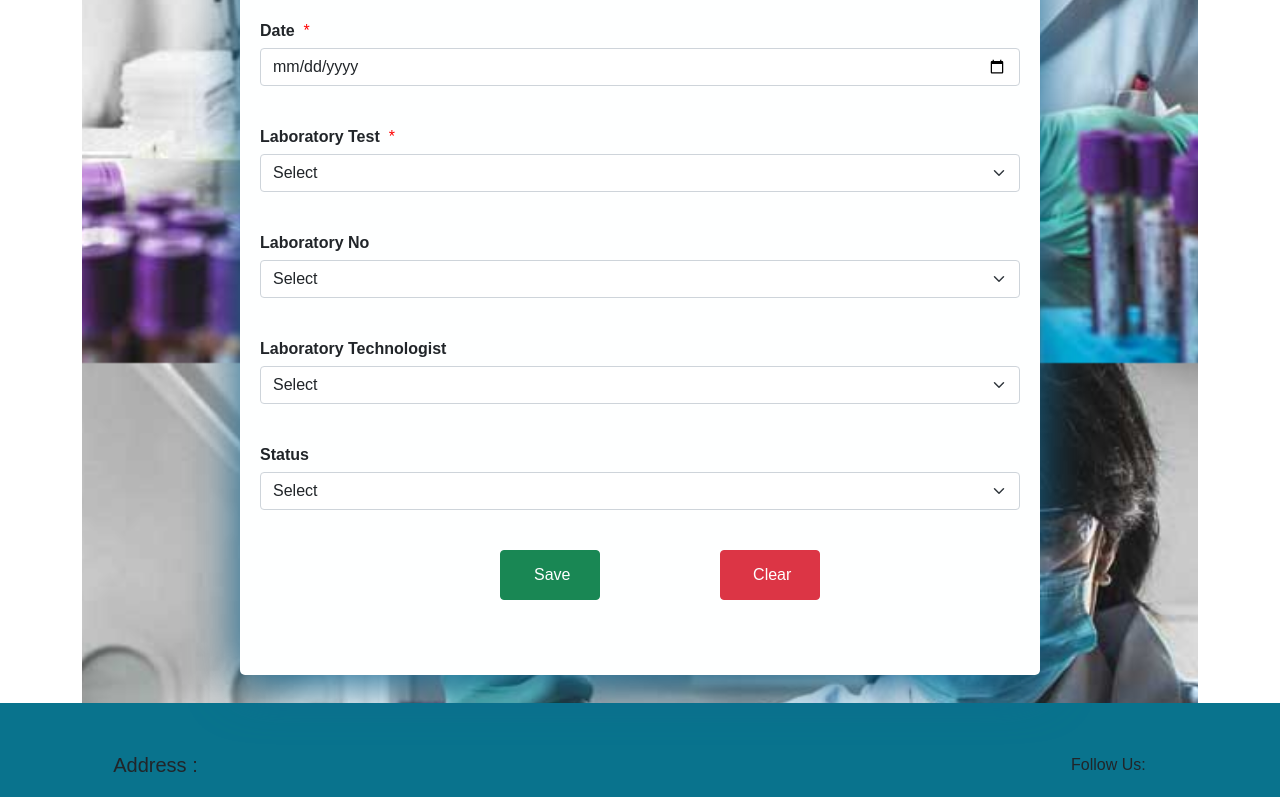
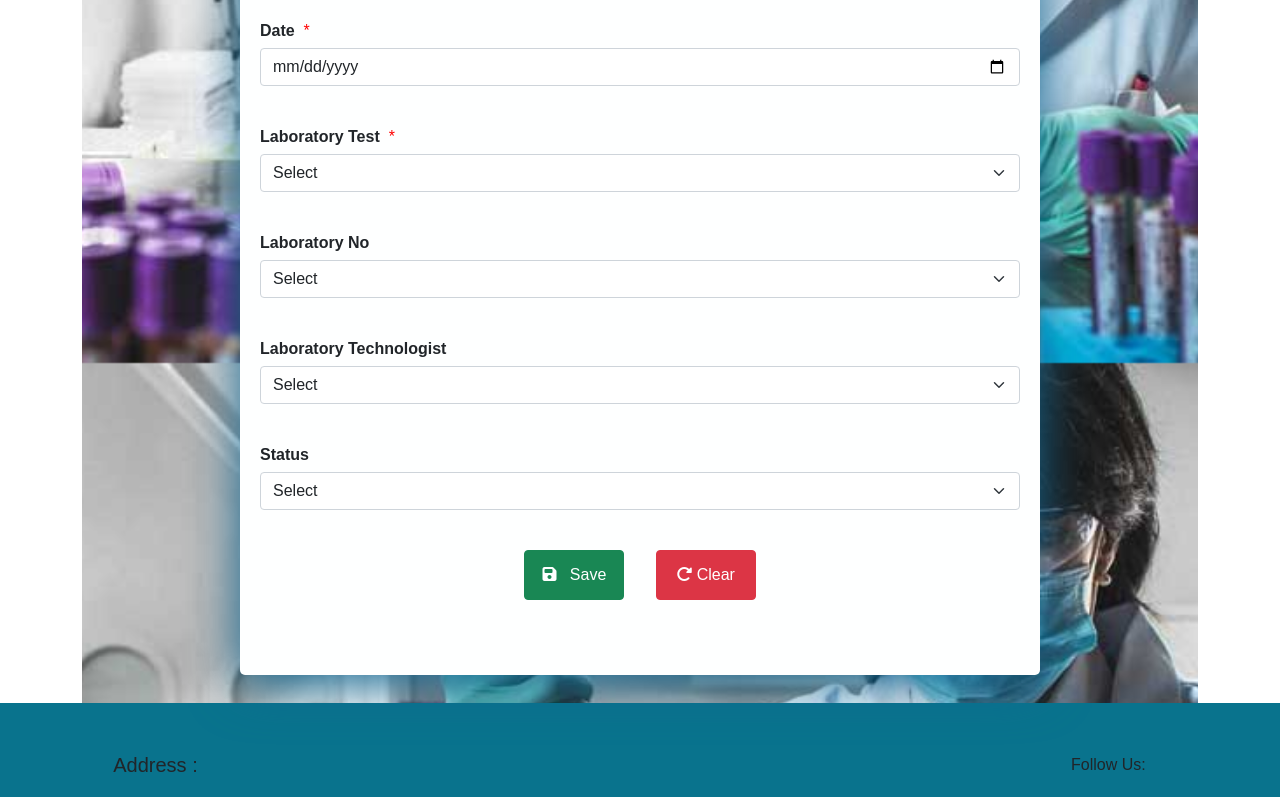
Before and after one commit to Tharindu-Samarakoon/my-app, a React (Create React App) app in the folder frontend/: page /save in a window 1280 px wide. Shown: the part 965-1762 px from the top of the page. Built offline with nearby package versions, Linux system fonts and the light colour scheme.

Commit message:
Added clear form data

```diff
--- a/frontend/src/components/AddLab_c.js
+++ b/frontend/src/components/AddLab_c.js
@@ -145,13 +145,19 @@ export default class AddLab_c extends Component {
 
     render(){
         return(
-            <div  style={{backgroundImage:"url(http://localhost:3000/labImage/bglab1.jpg)",backgroundSize:'cover',height:'1300px',backgroundRepeat:'no-repeat', backgroundSize:'cover',backgroundPosition:'center',backgroundAttachment:'fixed'
+            <div  style={{backgroundImage:"url(http://localhost:3000/labImage/bglab1.jpg)",
+            backgroundSize:'cover',
+            height:'1300px',
+            backgroundRepeat:'no-repeat',
+            backgroundSize:'cover',
+            backgroundPosition:'center',
+            backgroundAttachment:'fixed'
             }} >
             <div>
             <br></br>
 
             <Link to="/labs" className="results">
-            <button className="btn btn-primary" style={{marginLeft:890,marginBottom:20}}>View All Lab Tests</button>
+            <button className="btn btn-primary" style={{marginLeft:890,marginBottom:20}}><i class="fas fa-list"></i>&nbsp;View All Lab Tests</button>
             </Link>
 
             <div className='container' align='center'>
@@ -307,14 +313,34 @@ export default class AddLab_c extends Component {
                         </select>
                 </div>
 
-
-                <button className='btn btn-success' type="submit" style={{marginTop:'25px',marginLeft:'240px',height: '50px', width : '100px'}} onClick={this.onSubmit}>
+                <center>
+                <button className='btn btn-success' type="submit" style={{marginTop:'25px',height: '50px', width : '100px'}} onClick={this.onSubmit}><i class="fas fa-save"></i>&nbsp;
                 &nbsp;Save
                 </button>
-                <button className='btn btn-danger' type="submit" style={{marginTop:'25px',marginLeft:'120px',height: '50px', width : '100px'}}>
+                &nbsp;&nbsp;&nbsp;
+                &nbsp;&nbsp;&nbsp;
+                <button className='btn btn-danger' type="submit" onClick ={(e)=>{
+                     this.setState(
+                        {
+                            name:"",
+                            id:"",
+                            age:"",
+                            gender:"",
+                            date:"",
+                            labTest:"",
+                            labNo:"",
+                            technologist:"",
+                            status:"",
+                            nameError:"",
+                            idError:"",
+                            dateError:"",
+                            labTestError:""
+
+                        })
+                }}style={{marginTop:'25px',height: '50px', width : '100px'}}><i class="fas fa-rotate-right"></i>
                 &nbsp;Clear
                 </button>
-
+                </center>
             </form>
             </div>
             <br></br>
```
